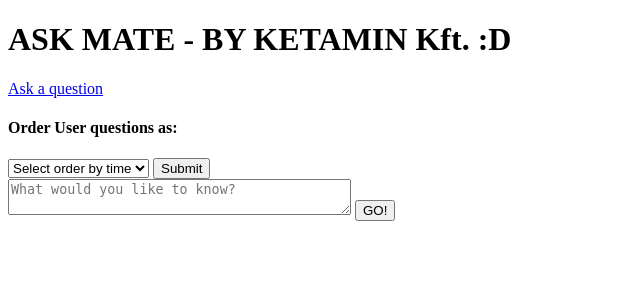
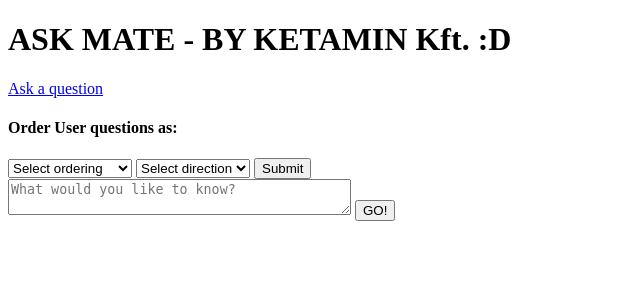
Before and after one commit to MenesiZoltan/Ask-Mate-MateAnnaZoli, a Flask app: template templates/list.html in a window 1280 px wide. Shown: the top 300 px of the page, without its empty margins (0-640 px from the left). Run offline with Flask 2, Linux system fonts and the light colour scheme; the template is opened without the code that fills it, so the values that code supplies are empty.

Commit message:
commiting prior to merge (SORT QUESTIONS IMPLEMENTED)

```diff
--- a/server.py
+++ b/server.py
@@ -6,10 +6,15 @@ import time
 
 app = Flask(__name__)
 
-@app.route("/")
+@app.route("/", methods=["POST", "GET"])
 def route_list():
-    questions = data_manager.show_questions_by_order(request.args.get('select_order'))
-    return render_template('list.html', questions=questions, action=None)
+    if request.method == "GET":
+        questions = data_manager.show_questions()
+        return render_template('list.html', questions=questions, action=None)
+    else:
+        questions = data_manager.show_questions_by_order(request.form['direction'],
+                                                         request.form["order_type"])
+        return render_template('list.html', questions=questions, action=None)
 
 @app.route("/ask-question", methods=["GET", "POST"])
 def route_ask_question():
--- a/templates/list.html
+++ b/templates/list.html
@@ -14,12 +14,19 @@
 
 
     <h4>Order User questions as:</h4>
-    <form action="/" method="get">
-        <select name="select_order">
-            <option value="" disabled selected hidden>Select order by time</option>
+    <form action="/" method="post">
+        <select name="order_type">
+            <option value="" disabled selected hidden>Select ordering </option>
+            <option value="time">Submission Time</option>
+            <option value="vote_numbers">Vote Numbers</option>
+        </select>
+
+        <select name="direction">
+            <option value="" disabled selected hidden>Select direction </option>
+            <option value="asc">Ascending</option>
             <option value="desc">Descending</option>
-            <option value="asc">Ascending</option>
         </select>
+
         <input type="submit" value="Submit">
     </form>
 
```
Also changed, not shown: data_manager.py (+32 -15 lines).
